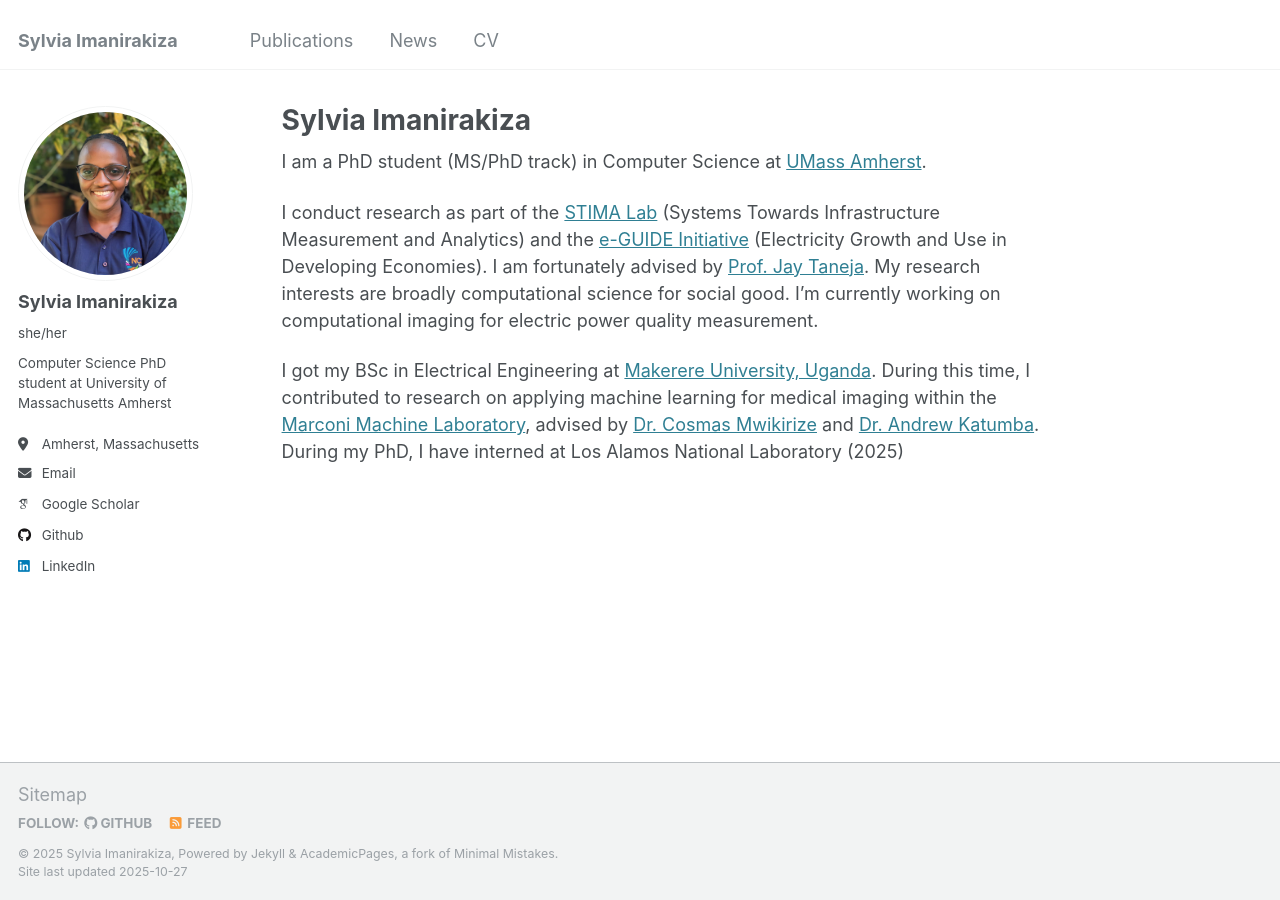
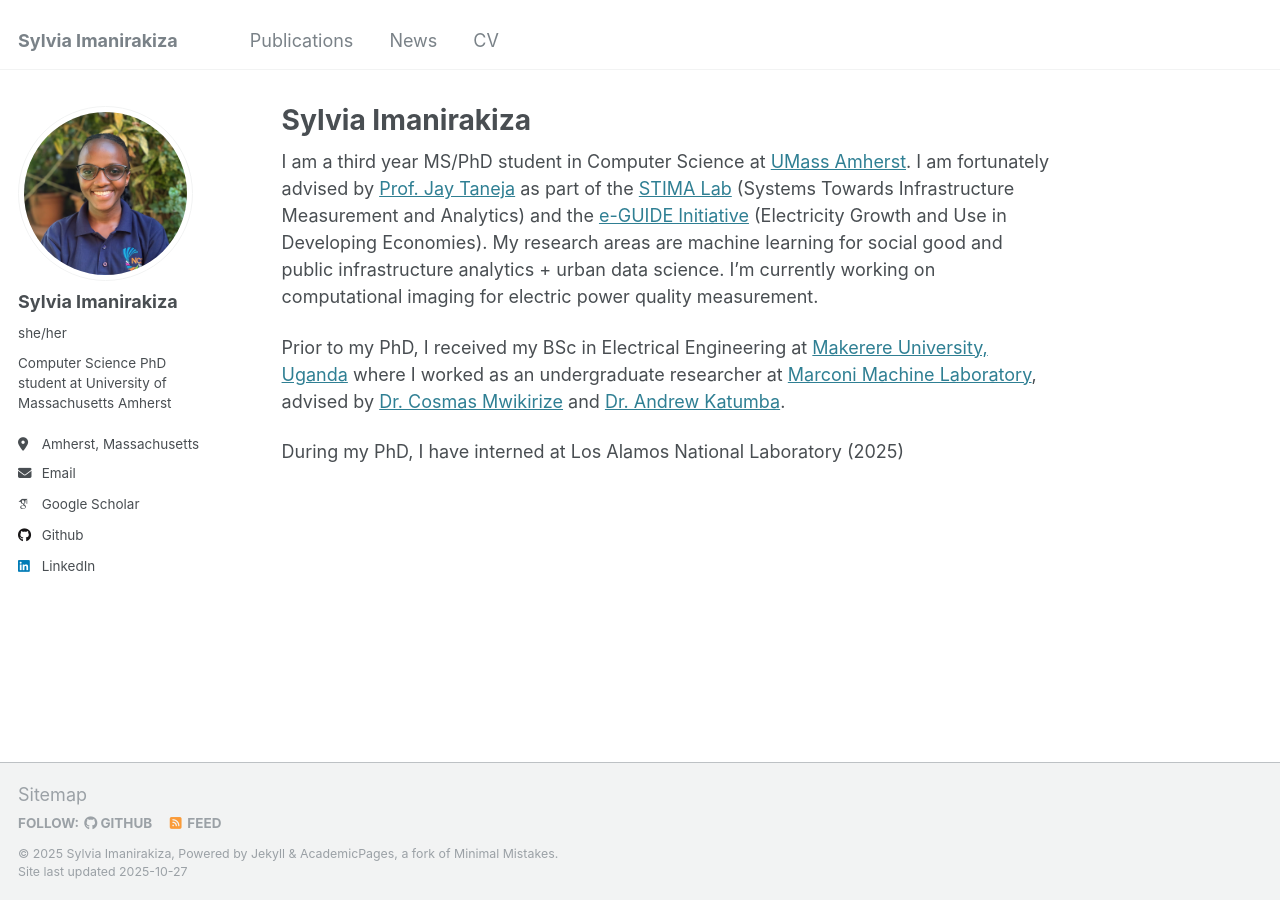
Before and after one commit to simanirakiza/simanirakiza.github.io, a Jekyll site: the page built from _pages/about.md, in a window 1280 px wide. Built offline with Jekyll 4.4.1, drawn with Linux system fonts in a browser that asks for light colours; some web fonts are replaced.

Commit message:
updated bio

```diff
--- a/_pages/about.md
+++ b/_pages/about.md
@@ -7,11 +7,11 @@ redirect_from:
   - /about.html
 ---
 
-I am a PhD student (MS/PhD track) in Computer Science  at [UMass Amherst](https://www.cics.umass.edu/).
+I am a third year MS/PhD student in Computer Science  at [UMass Amherst](https://www.cics.umass.edu/). I am fortunately advised by [Prof. Jay Taneja](https://websites.umass.edu/jtaneja/) as part of the [STIMA Lab](https://websites.umass.edu/jtaneja/) (Systems Towards Infrastructure Measurement and Analytics) and the [e-GUIDE Initiative](https://eguide.io/) (Electricity Growth and Use in Developing Economies). My research areas are machine learning for social good and public infrastructure analytics + urban data science.  I'm currently working on computational imaging for electric power quality measurement.
 
-I conduct research as part of the [STIMA Lab](https://websites.umass.edu/jtaneja/) (Systems Towards Infrastructure Measurement and Analytics) and the [e-GUIDE Initiative](https://eguide.io/) (Electricity Growth and Use in Developing Economies). I am fortunately advised by [Prof. Jay Taneja](https://websites.umass.edu/jtaneja/). My research interests are broadly computational science for social good. I'm currently working on computational imaging for electric power quality measurement.
+Prior to my PhD, I received my BSc in Electrical Engineering at [Makerere University, Uganda](https://mak.ac.ug/) where I worked as an undergraduate researcher at [Marconi Machine Laboratory](https://marconilab.org/), advised by [Dr. Cosmas Mwikirize](https://scholar.google.com/citations?user=9rlsHzoAAAAJ&hl=en) and [Dr. Andrew Katumba](https://scholar.google.be/citations?user=APqcOhAAAAAJ&hl=en).
 
-I got my BSc in Electrical Engineering at [Makerere University, Uganda](https://mak.ac.ug/). During this time, I contributed to research on applying machine learning for medical imaging within the [Marconi Machine Laboratory](https://marconilab.org/), advised by [Dr. Cosmas Mwikirize](https://scholar.google.com/citations?user=9rlsHzoAAAAJ&hl=en) and [Dr. Andrew Katumba](https://scholar.google.be/citations?user=APqcOhAAAAAJ&hl=en). During my PhD, I have interned at Los Alamos National Laboratory (2025)
+During my PhD, I have interned at Los Alamos National Laboratory (2025)
 
 <!-- In my spare time, I find joy in visiting historical and contemporary art museums, music and hobby reading. My current (leisure) read: [Unbowed: A memoir- Wangari Maathai](https://www.goodreads.com/book/show/201111.Unbowed). -->
 
```
